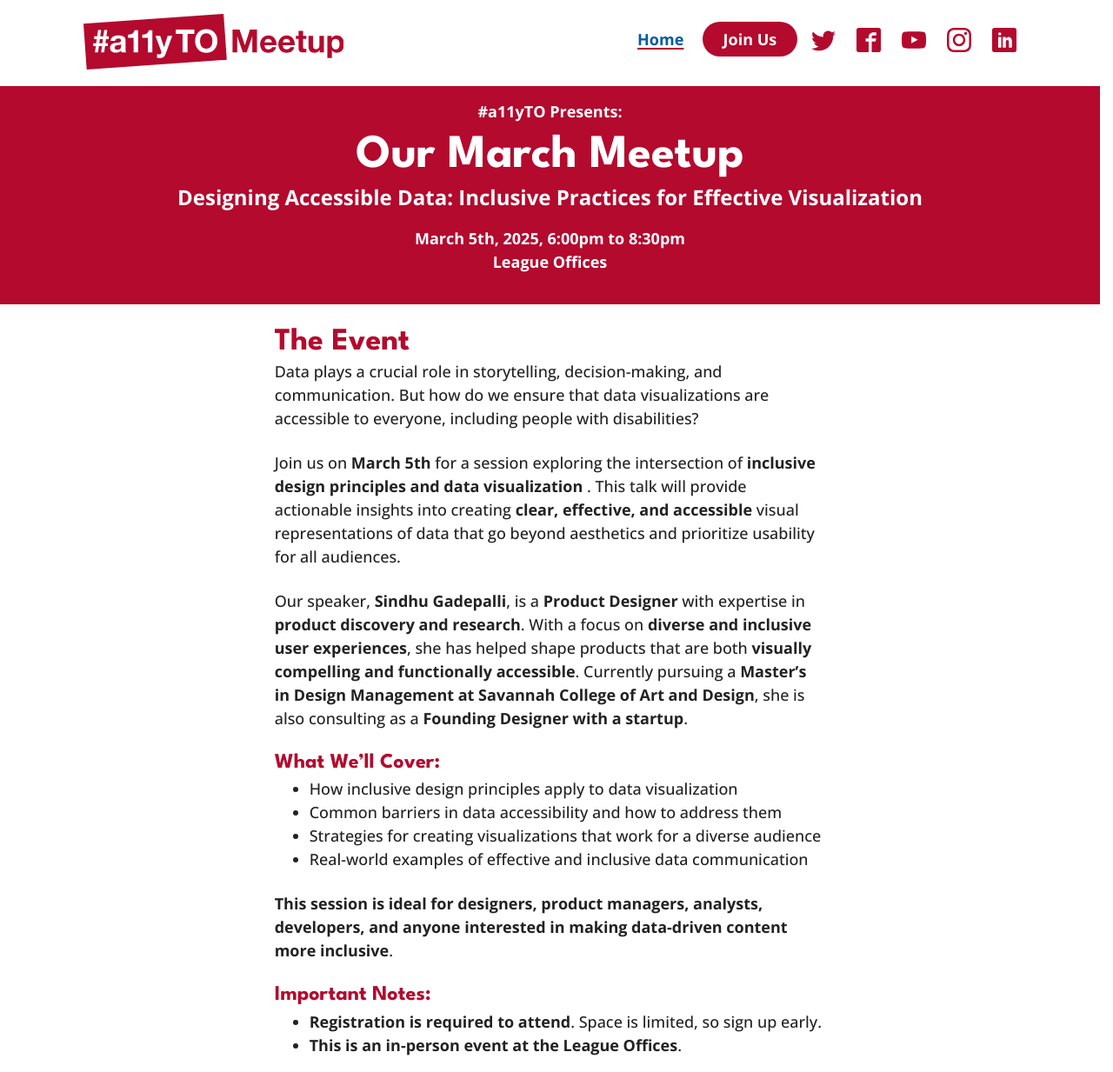
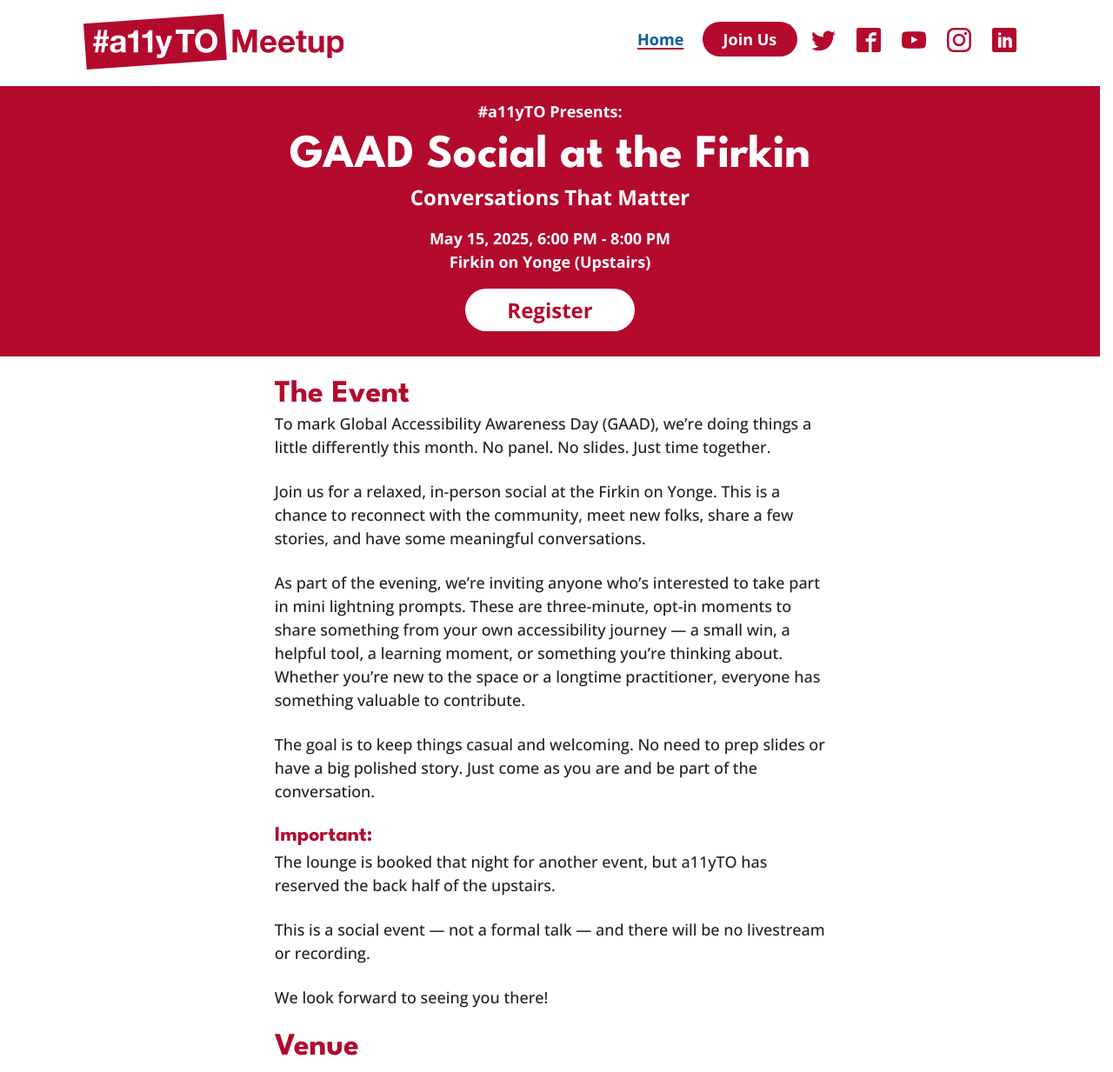
Before and after one commit to a11yTO/static-meetup-site, a Jekyll site: the page built from index.html, in a window 1280 px wide and 1400 px high, cut to the strip 0-1233 px from the top of the window. Shown: the whole strip at 87% size. Built offline with Jekyll 4.4.1, drawn with Linux system fonts in a browser that asks for light colours; some of the changed text lies outside the part shown.

Commit message:
Add May 2025 event

```diff
--- a/_includes/header.html
+++ b/_includes/header.html
@@ -92,14 +92,14 @@
     {% if page.id == 'home' %}
     <section class="upcoming-event">
       <p class="event-organizer">#a11yTO Presents:</p>
-      <h1 class="event-title">Our March Meetup</h1>
-      <p class="event-description">Designing Accessible Data: Inclusive Practices for Effective Visualization</p>
+      <h1 class="event-title">GAAD Social at the Firkin</h1>
+      <p class="event-description">Conversations That Matter</p>
       <ul class="event-specifics">
-        <li class="event-date">March 5th, 2025, 6:00pm to 8:30pm </li>
-        <li class="event-location">League Offices</li>
-        <!-- <li class="event-details">
-          <a class="featured-link inverse" href="#" rel="external">Register</a></li>
-      </ul> -->
+        <li class="event-date">May 15, 2025, 6:00 PM - 8:00 PM</li>
+        <li class="event-location">Firkin on Yonge (Upstairs)</li>
+        <li class="event-details">
+          <a class="featured-link inverse" href="https://tickets.a11yto.com/e/30/gaad-social-at-the-firkin-conversations-that-matter" rel="external">Register</a></li>
+      </ul>
     </section>
     {% endif %}
   </header>
--- a/_layouts/home.html
+++ b/_layouts/home.html
@@ -7,19 +7,10 @@ layout: default
   <section aria-labelledby="venue-title" class="venue">
     <h2 id="venue-title">Venue</h2>
     <div class="google-maps">
-      <iframe
-        src="https://www.google.com/maps/embed?pb=!1m18!1m12!1m3!1d2887.0714356728167!2d-79.39074922248236!3d43.64668207110246!2m3!1f0!2f0!3f0!3m2!1i1024!2i768!4f13.1!3m3!1m2!1s0x882b34b7d8308ef7%3A0x3febad8ad7baaa0b!2sLeague!5e0!3m2!1sen!2sca!4v1731095867821!5m2!1sen!2sca"
-        width="600"
-        height="450"
-        style="border: 0"
-        allowfullscreen=""
-        loading="lazy"
-        title="Map to venue"
-        referrerpolicy="no-referrer-when-downgrade"
-      ></iframe>
+      <iframe src="https://www.google.com/maps/embed?pb=!1m18!1m12!1m3!1d2886.736986882563!2d-79.38214342356703!3d43.65364017110216!2m3!1f0!2f0!3f0!3m2!1i1024!2i768!4f13.1!3m3!1m2!1s0x89d4cb33589c1d5f%3A0x1b1932da7bae0bbf!2s207%20Yonge%20St%2C%20Toronto%2C%20ON%20M5B%201M4!5e0!3m2!1sen!2sca!4v1746533773398!5m2!1sen!2sca" width="600" height="450" style="border:0;" allowfullscreen="" loading="lazy" title="Map to venue" referrerpolicy="no-referrer-when-downgrade"></iframe>
     </div>
     <ul class="address">
-      <li class="venue-address">League Offices</li>
-      <li>225 King St W Suite #800, Toronto, ON M5V 3M2</li>
+      <li class="venue-address">Firkin on Yonge (Upstairs)</li>
+      <li>207 Yonge St, Toronto, ON M5B 2H1</li>
     </ul>
   </section>
--- a/index.html
+++ b/index.html
@@ -12,53 +12,11 @@ description: Explore how innovative technologies are driving accessibility and i
 <p>The Greater Toronto Area (GTA) is a fantastic hub for digital accessibility and inclusive design. <strong>#a11yTO</strong> welcomes everyone to our community through our Meetups, and accessibility in general. Our goal is to provide a place for you to learn, share your experiences, ideas, and solutions and collaborate on building a more inclusive web.</p> -->
 
 <h2>The Event</h2>
-<p>
-  Data plays a crucial role in storytelling, decision-making, and communication.
-  But how do we ensure that data visualizations are accessible to everyone,
-  including people with disabilities?
-</p>
-<p>
-  Join us on <strong>March 5th</strong> for a session exploring the intersection
-  of <strong> inclusive design principles and data visualization </strong>. This
-  talk will provide actionable insights into creating
-  <strong>clear, effective, and accessible</strong> visual representations of
-  data that go beyond aesthetics and prioritize usability for all audiences.
-</p>
-<p>
-  Our speaker, <strong>Sindhu Gadepalli</strong>, is a
-  <strong>Product Designer</strong> with expertise in
-  <strong>product discovery and research</strong>. With a focus on
-  <strong>diverse and inclusive user experiences</strong>, she has helped shape
-  products that are both
-  <strong>visually compelling and functionally accessible</strong>. Currently
-  pursuing a
-  <strong
-    >Master’s in Design Management at Savannah College of Art and Design</strong
-  >, she is also consulting as a
-  <strong>Founding Designer with a startup</strong>.
-</p>
-<h3 class="sub-head">What We’ll Cover:</h3>
-<ul>
-  <li>How inclusive design principles apply to data visualization</li>
-  <li>Common barriers in data accessibility and how to address them</li>
-  <li>
-    Strategies for creating visualizations that work for a diverse audience
-  </li>
-  <li>Real-world examples of effective and inclusive data communication</li>
-</ul>
-<p>
-  <strong
-    >This session is ideal for designers, product managers, analysts,
-    developers, and anyone interested in making data-driven content more
-    inclusive</strong
-  >.
-</p>
-<h3 class="sub-head">Important Notes:</h3>
-<ul>
-  <li>
-    <strong>Registration is required to attend</strong>. Space is limited, so
-    sign up early.
-  </li>
-  <li><strong>This is an in-person event at the League Offices</strong>.</li>
-</ul>
+<p>To mark Global Accessibility Awareness Day (GAAD), we’re doing things a little differently this month. No panel. No slides. Just time together.</p>
+<p>Join us for a relaxed, in-person social at the Firkin on Yonge. This is a chance to reconnect with the community, meet new folks, share a few stories, and have some meaningful conversations.</p>
+<p>As part of the evening, we’re inviting anyone who’s interested to take part in mini lightning prompts. These are three-minute, opt-in moments to share something from your own accessibility journey — a small win, a helpful tool, a learning moment, or something you’re thinking about. Whether you’re new to the space or a longtime practitioner, everyone has something valuable to contribute.</p>
+<p>The goal is to keep things casual and welcoming. No need to prep slides or have a big polished story. Just come as you are and be part of the conversation.</p>
+<h3 class="sub-head">Important:</h3>
+<p>The lounge is booked that night for another event, but a11yTO has reserved the back half of the upstairs.</p>
+<p>This is a social event — not a formal talk — and there will be no livestream or recording.</p>
 <p>We look forward to seeing you there!</p>
```
